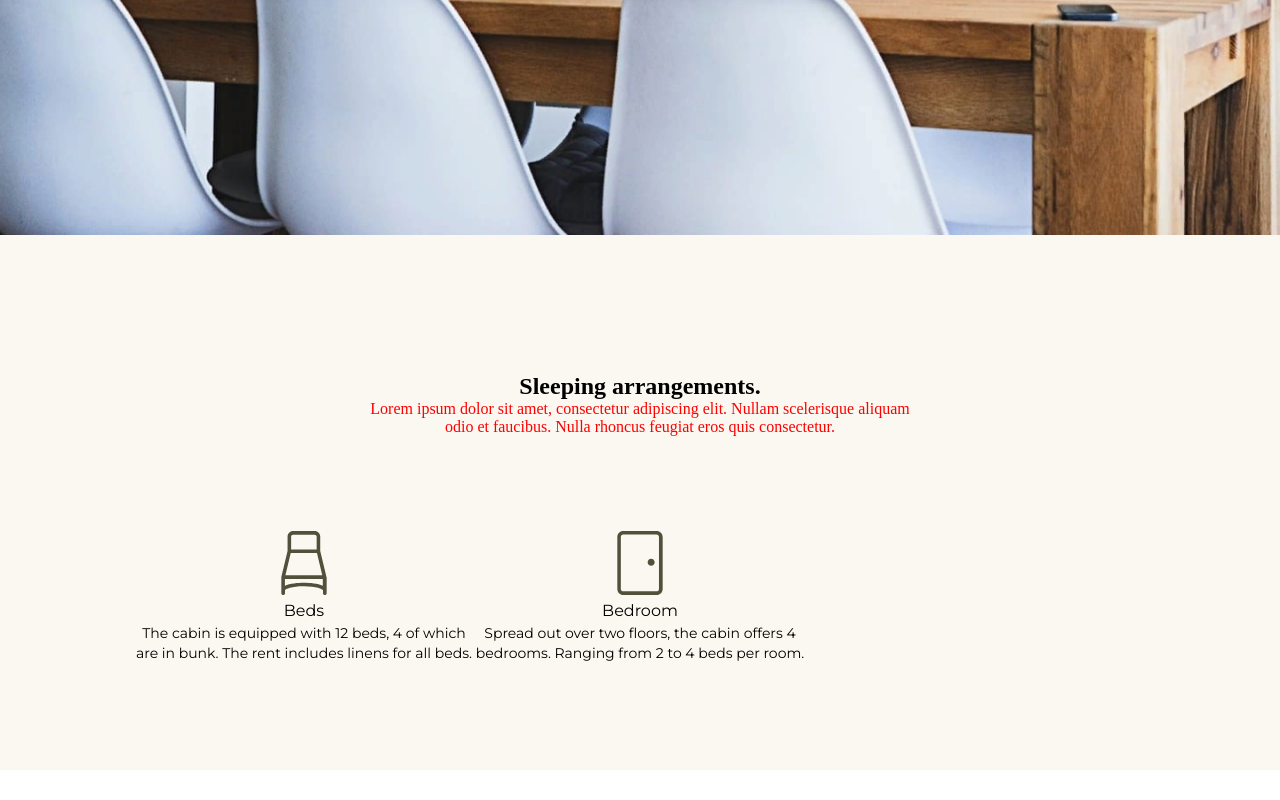
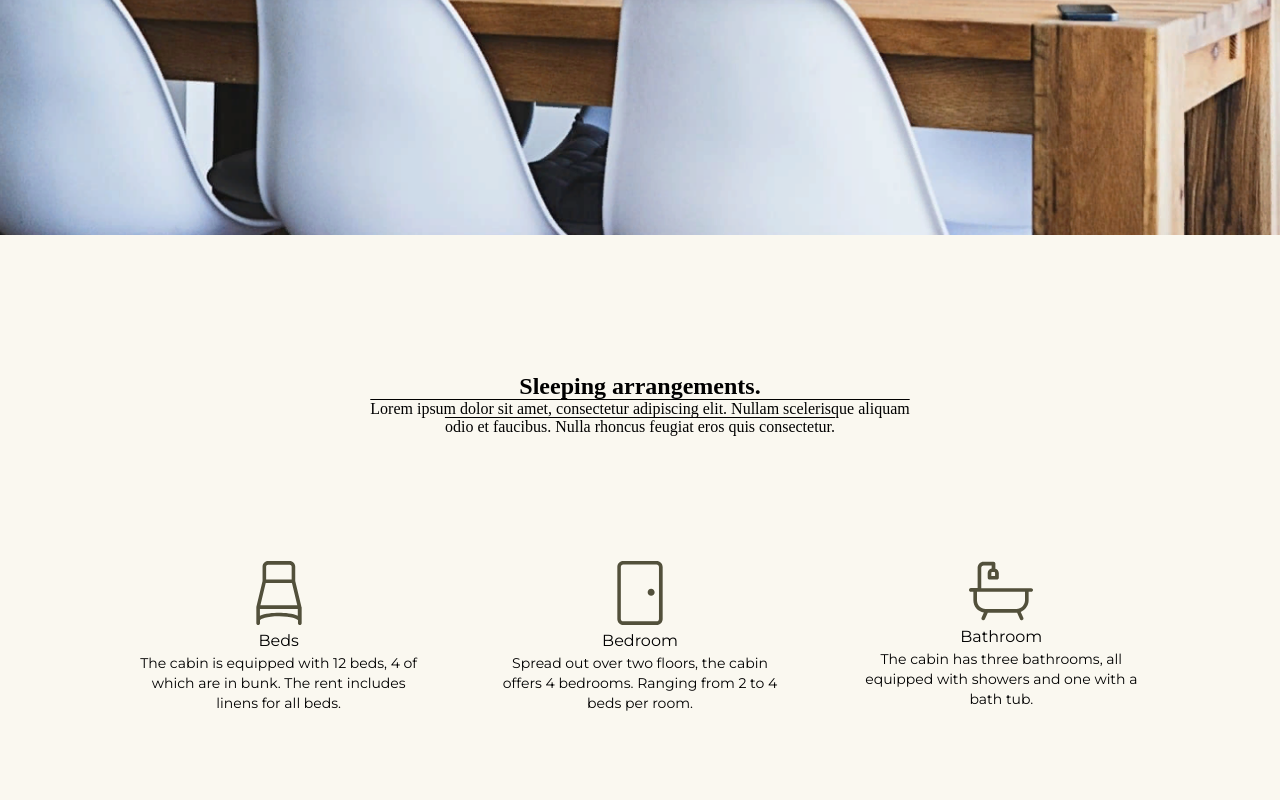
Before and after one commit to NBhey/Pet-Project1-HTML-CSS, a plain HTML site: page index.html in a window 1280 px wide. Shown: the part 2156-2956 px from the top of the page. Before the commit the page ends 2926 px from the top, so only its background shows below. Drawn offline with Linux system fonts and the light colour scheme.

Commit message:
sleep v1.3

```diff
--- a/index.html
+++ b/index.html
@@ -68,6 +68,11 @@
                 <img src="./images/Bedroom.svg" alt="Bedroom">
                 <p class="sleeping-bedrooms__title">Bedroom </p>
                 <p class="sleeping-bedrooms__text">Spread out over two floors, the cabin offers 4 bedrooms. Ranging from 2 to 4 beds per room. </p>
+            </div>
+            <div class="slepping-bathroom slepping-wrap__bathroom">
+                <img src="./images/Bathroom.svg" alt="Bathroom">
+                <p class="sleeping-bathroom__title">Bathroom </p>
+                <p class="sleeping-bathroom__text">The cabin has three bathrooms, all equipped with showers and one with a bath tub. </p>
 
             </div>
         </div>
--- a/style.css
+++ b/style.css
@@ -5,6 +5,7 @@
 }
 body {
    background-color: s#FAF8F0;
+   cursor: url(./pointer/pointer1.png) 0 0,pointer;
 }
 a {
     text-decoration: none;
@@ -64,7 +65,7 @@ a {
     font-size: 16px;
     font-weight: 400;
     line-height: 20px;
-    cursor: url(./pointer/pointer1.png) 0 0,pointer;
+    /* cursor: url(./pointer/pointer1.png) 0 0,pointer;    */
 }
 .main {
     position: relative;
@@ -190,13 +191,13 @@ a {
     display: grid;
     grid-template-rows: 158px 140px;
     grid-template-columns: repeat(3, 1fr);
-    grid-row: 30px;
-    grid-column: 73px;
+    row-gap: 30px;
+    column-gap: 76px;
     grid-template-areas:
         "header header header"
         "bed bedroom bath" ;
-    justify-items: center;
-
+    justify-content: center;
+    justify-items:center
 }
 .slepping-wrap__definition {
     grid-area: header;
@@ -205,7 +206,7 @@ a {
     position: relative;
 }
 .slepping-wrap__definition p {
-    color: red;
+    text-decoration:overline;
     max-width: 554px;
 }
 .sleeping-wrap__bed {
@@ -248,3 +249,23 @@ a {
     line-height: 20px;
     letter-spacing: 0em;
 }
+.slepping-bathroom {
+    text-align: center;
+}
+.sleeping-wrap__bathroom {
+    grid-area:bath;
+}
+.sleeping-bathroom__title{
+    font-family: Montserrat;
+    font-size: 16px;
+    font-weight: 400;
+    line-height: 24px;
+    letter-spacing: 0em;
+}
+.sleeping-bathroom__text{
+    font-family: Montserrat;
+    font-size: 14px;
+    font-weight: 400;
+    line-height: 20px;
+    letter-spacing: 0em;
+}
```
Also changed, not shown: images/Bathroom.svg (added).
